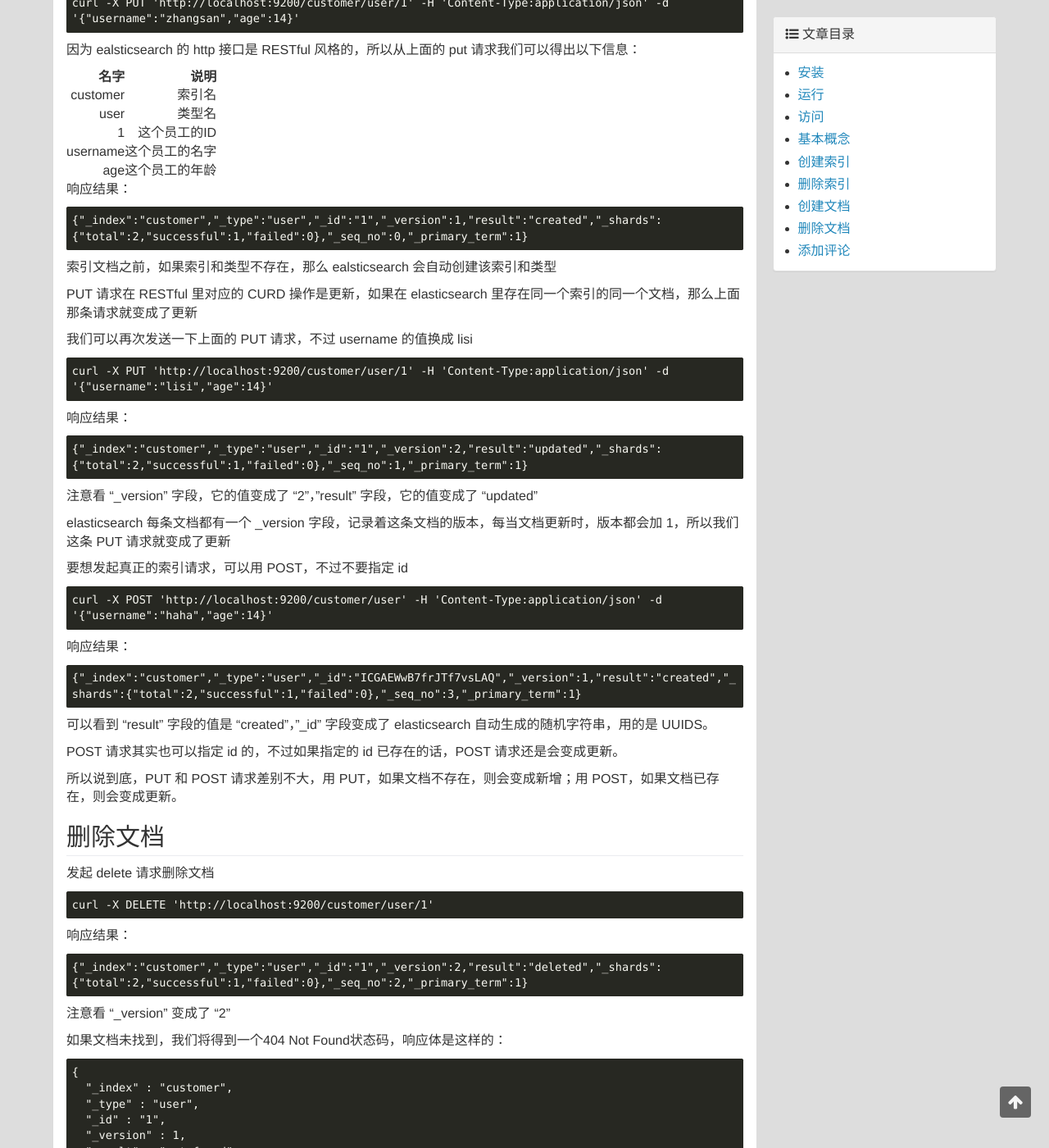
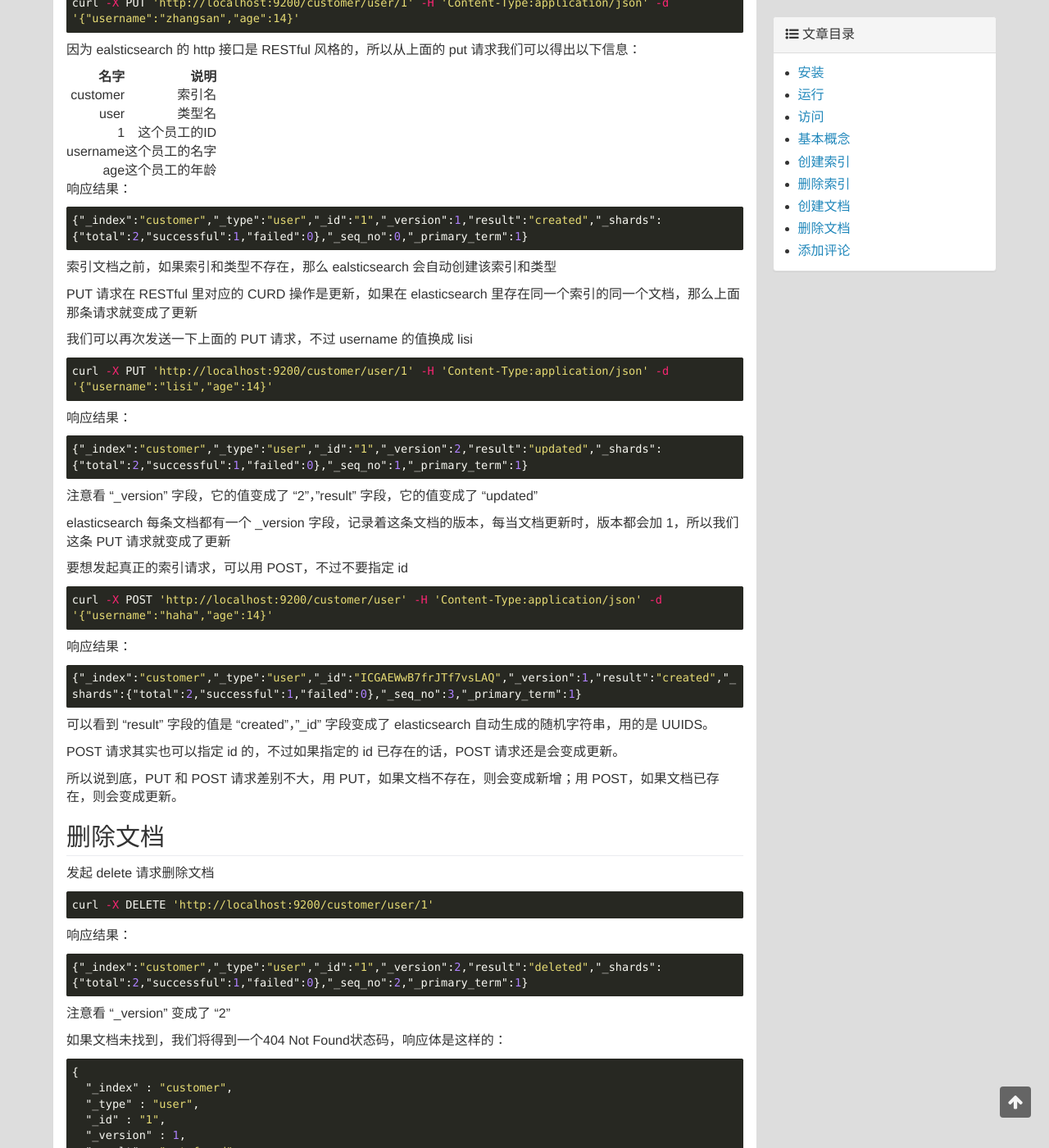
Before and after one commit to miansen/miansen.github.io, a Jekyll site: the page built from _posts/2019-07-20-elasticsearch-base.md, in a window 1280 px wide and 1400 px high, scrolled down 2887 px. Shown: the whole window at 82% size. Built offline with Jekyll 4.4.1, drawn with Linux system fonts in a browser that asks for light colours; comment, search, counter and statistics services are not loaded; some of the changed text lies outside the part shown.

Commit message:
update 2019-07-20-elasticsearch-base

````diff
--- a/_posts/2019-07-20-elasticsearch-base.md
+++ b/_posts/2019-07-20-elasticsearch-base.md
@@ -28,13 +28,13 @@ Elasticsearch 是一个 nosql 数据库，比传统的关系型数据库厉害
 
 我这里下载的是最新版本
 
-```
+```shell
 wget https://artifacts.elastic.co/downloads/elasticsearch/elasticsearch-7.2.0-linux-x86_64.tar.gz
 ```
 
 我直接解压在当前目录了
 
-```
+```shell
 tar zxvf elasticsearch-7.2.0-linux-x86_64.tar.gz -C
 ```
 
@@ -42,7 +42,7 @@ tar zxvf elasticsearch-7.2.0-linux-x86_64.tar.gz -C
 
 输入以下命令运行 elasticsearch
 
-```
+```shell
 cd elasticsearch-7.2.0
 ./bin/elasticsearch
 ```
@@ -55,13 +55,13 @@ lasticsearchException[X-Pack is not supported and Machine Learning is not availa
 
 则编辑 elasticsearch.yml 文件
 
-```
+```shell
 vi config/elasticsearch.yml
 ```
 
 在最末尾加入以下配置
 
-```
+```yml
 xpack.ml.enabled: false
 ```
 
@@ -71,7 +71,7 @@ xpack.ml.enabled: false
 
 如果启动成功，当前窗口会一直堵塞着，这时候打开另一个窗口访问`curl http://localhost:9200?pretty`，会输出以下信息：
 
-```
+```json
 [sen@localhost elasticsearch-7.2.0]$ curl http://localhost:9200?pretty
 {
   "name" : "localhost.localdomain",
@@ -136,13 +136,13 @@ Elasticsearch -> Indices   -> Types  -> Documents -> Fields
 
 所以我们先创建一个索引，elasticsearch 的 API 是基于 TCP/IP 的，所以我们可以发送 PUT 请求创建索引
 
-```
+```shell
 curl -X PUT 'http://localhost:9200/customer'
 ```
 
 响应结果：
 
-```
+```json
 {"acknowledged":true,"shards_acknowledged":true,"index":"customer"}
 ```
 
@@ -152,13 +152,13 @@ curl -X PUT 'http://localhost:9200/customer'
 
 发起 delete 请求删除索引
 
-```
+```shell
 curl -X DELETE 'http://localhost:9200/customer'
 ```
 
 响应结果：
 
-```
+```json
 {"acknowledged":true}
 ```
 
@@ -168,7 +168,7 @@ curl -X DELETE 'http://localhost:9200/customer'
 
 向指定的 index/type/id 发送 put 请求，就可以索引文档
 
-```
+```shell
 curl -X PUT 'http://localhost:9200/customer/user/1' -H 'Content-Type:application/json' -d '{"username":"zhangsan","age":14}'
 ```
 
@@ -184,7 +184,7 @@ curl -X PUT 'http://localhost:9200/customer/user/1' -H 'Content-Type:application
 
 响应结果：
 
-```
+```json
 {"_index":"customer","_type":"user","_id":"1","_version":1,"result":"created","_shards":{"total":2,"successful":1,"failed":0},"_seq_no":0,"_primary_term":1}
 ```
 
@@ -194,13 +194,13 @@ PUT 请求在 RESTful 里对应的 CURD 操作是更新，如果在 elasticsearc
 
 我们可以再次发送一下上面的 PUT 请求，不过 username 的值换成 lisi
 
-```
+```shell
 curl -X PUT 'http://localhost:9200/customer/user/1' -H 'Content-Type:application/json' -d '{"username":"lisi","age":14}'
 ```
 
 响应结果：
 
-```
+```json
 {"_index":"customer","_type":"user","_id":"1","_version":2,"result":"updated","_shards":{"total":2,"successful":1,"failed":0},"_seq_no":1,"_primary_term":1}
 ```
 
@@ -210,13 +210,13 @@ elasticsearch 每条文档都有一个 _version 字段，记录着这条文档
 
 要想发起真正的索引请求，可以用 POST，不过不要指定 id
 
-```
+```shell
 curl -X POST 'http://localhost:9200/customer/user' -H 'Content-Type:application/json' -d '{"username":"haha","age":14}'
 ```
 
 响应结果：
 
-```
+```json
 {"_index":"customer","_type":"user","_id":"ICGAEWwB7frJTf7vsLAQ","_version":1,"result":"created","_shards":{"total":2,"successful":1,"failed":0},"_seq_no":3,"_primary_term":1}
 ```
 
@@ -230,13 +230,13 @@ POST 请求其实也可以指定 id 的，不过如果指定的 id 已存在的
 
 发起 delete 请求删除文档
 
-```
+```shell
 curl -X DELETE 'http://localhost:9200/customer/user/1'
 ```
 
 响应结果：
 
-```
+```json
 {"_index":"customer","_type":"user","_id":"1","_version":2,"result":"deleted","_shards":{"total":2,"successful":1,"failed":0},"_seq_no":2,"_primary_term":1}
 ```
 
@@ -244,7 +244,7 @@ curl -X DELETE 'http://localhost:9200/customer/user/1'
 
 如果文档未找到，我们将得到一个404 Not Found状态码，响应体是这样的：
 
-```
+```json
 {
   "_index" : "customer",
   "_type" : "user",
````
